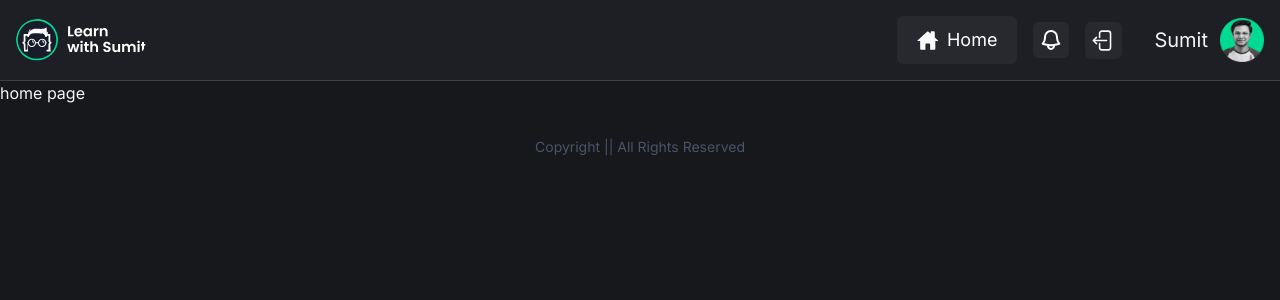
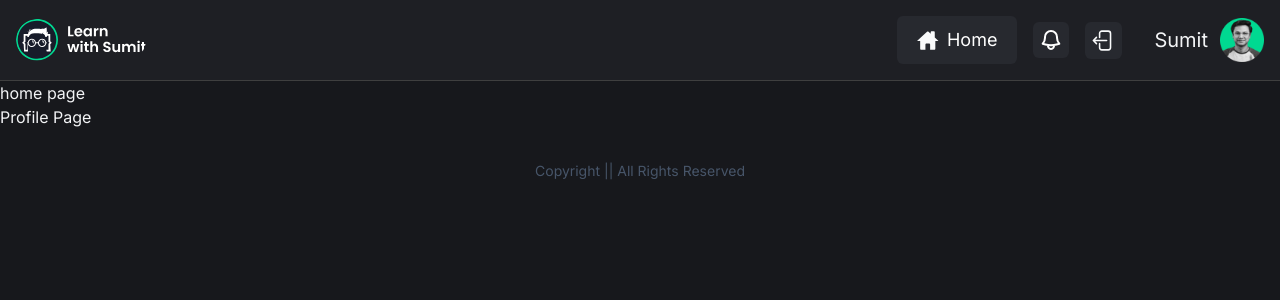
Before and after one commit to rirefat/social-react, a React (Vite) app: page / in a window 1280 px wide. Shown: the top 300 px of the page. Built offline with nearby package versions, Linux system fonts and the light colour scheme.

Commit message:
done upto protected route

```diff
--- a/src/components/Auth/LoginForm.jsx
+++ b/src/components/Auth/LoginForm.jsx
@@ -1,14 +1,19 @@
 import { useForm } from "react-hook-form";
 import InputField from "../InputField/InputField";
 import { useNavigate } from "react-router-dom";
+import { useContext } from "react";
+import { AuthContext } from "../Contexts/AuthContext";
 
 const LoginForm = () => {
 
     const { register, handleSubmit, formState: { errors } } = useForm();
     const navigate = useNavigate();
+    const { setAuth } = useContext(AuthContext);
 
     const submitForm = (data) => {
-        console.log(data)
+        console.log(data);
+        const user = { ...data };
+        setAuth({ user });
         navigate("/");
     }
 
--- a/src/pages/Homepage/Homepage.jsx
+++ b/src/pages/Homepage/Homepage.jsx
@@ -1,5 +1,6 @@
 import { useContext } from "react";
 import { AuthContext } from "../../components/Contexts/AuthContext";
+import { Link } from "react-router-dom";
 
 
 const Homepage = () => {
@@ -7,7 +8,8 @@ const Homepage = () => {
     console.log(auth)
     return (
         <div>
-            home page
+            <p>home page</p>
+            <Link to="/me">Profile Page</Link>
         </div>
     );
 };
--- a/src/pages/Login/Login.jsx
+++ b/src/pages/Login/Login.jsx
@@ -3,6 +3,7 @@ import auth_illustration from '../../assets/images/auth_illustration.png';
 import LoginForm from '../../components/Auth/LoginForm';
 
 const Login = () => {
+
 
     return (
         <main
--- a/src/pages/ProfilePage/ProfilePage.jsx
+++ b/src/pages/ProfilePage/ProfilePage.jsx
@@ -1,9 +1,9 @@
-import React from 'react';
+
 
 const ProfilePage = () => {
     return (
         <div>
-            user profile
+            <h1>Profile page</h1>
         </div>
     );
 };
--- /dev/null
+++ b/src/routers/PrivateRouters.jsx
@@ -0,0 +1,15 @@
+import { useContext } from "react";
+import { AuthContext } from "../components/Contexts/AuthContext";
+import { Navigate } from "react-router-dom";
+
+const PrivateRouters = ({ children }) => {
+
+    const { auth } = useContext(AuthContext);
+
+    if (auth && auth.user) {
+        return children;
+    }
+    return <Navigate to={'/login'}></Navigate>
+};
+
+export default PrivateRouters;
--- a/src/routers/routers.jsx
+++ b/src/routers/routers.jsx
@@ -5,6 +5,7 @@ import Registration from "../pages/Registration/Registration";
 import Login from "../pages/Login/Login";
 import Homepage from "../pages/Homepage/Homepage";
 import ProfilePage from "../pages/ProfilePage/ProfilePage";
+import PrivateRouters from "./PrivateRouters";
 
 const routers = createBrowserRouter([
     {
@@ -14,8 +15,8 @@ const routers = createBrowserRouter([
         children: [
             { index: true, element: <Homepage /> },
             { path: 'registration', element: <Registration /> },
-            { path: 'login', element: <Login/> },
-            { path: 'me', element: <ProfilePage/> },
+            { path: 'login', element: <Login /> },
+            { path: 'me', element: <PrivateRouters> <ProfilePage/> </PrivateRouters> },
         ]
     }
 ])
```
